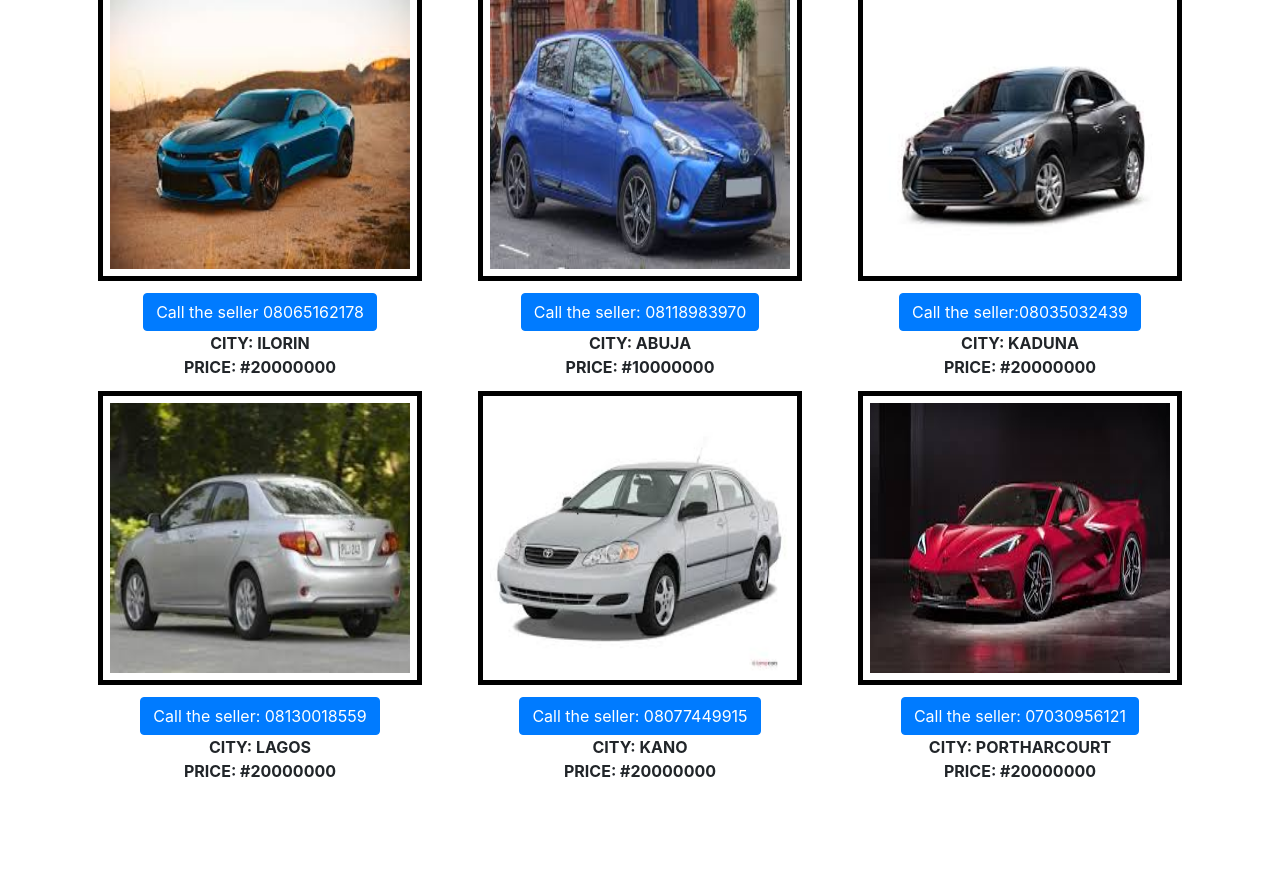
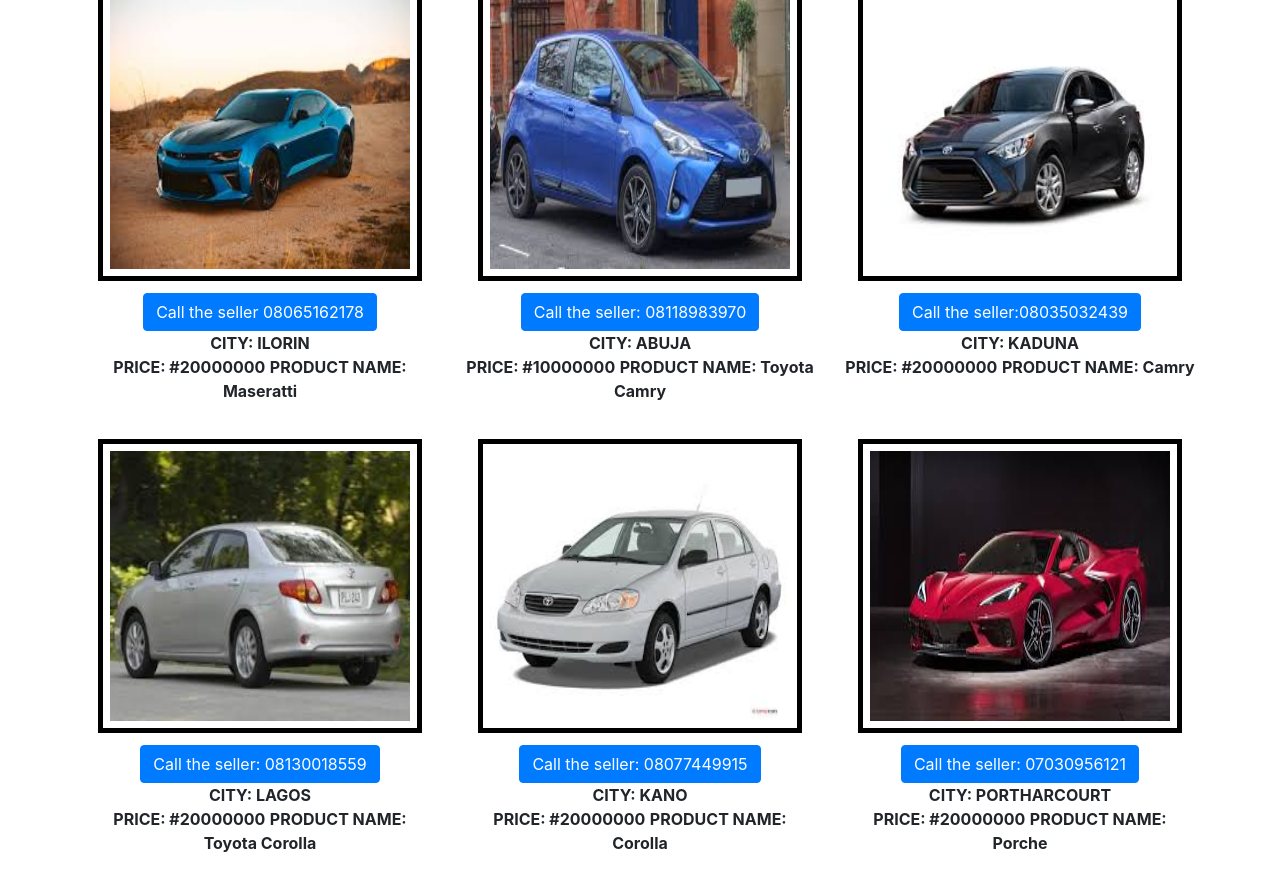
Before and after one commit to Hakkeym/justuploadit, a PHP site: page /cars0.php in a window 1280 px wide. Shown: the part 171-1050 px from the top of the page. Before the commit the page ends 948 px from the top, so only its background shows below. Run offline with PHP 8.4, Linux system fonts and the light colour scheme.

Commit message:
adjustment

```diff
--- a/cars0.php
+++ b/cars0.php
@@ -8,6 +8,10 @@
 <style>
 .h5{
 color: red;
+}
+
+.ctgg{
+    position: relative;
 }
 
 </style>
@@ -29,6 +33,7 @@ color: red;
 <a href='tel:+2348065162178 ' class='btn btn-primary'>Call the seller 08065162178</a><br>
 <b>CITY: ILORIN</b><br>
 <b>PRICE: #20000000</b>
+<b>PRODUCT NAME: Maseratti</b><br><br>
 </div>
 
 <div class="col-md-4">
@@ -36,6 +41,7 @@ color: red;
 <a href='tel:+2348065162178 ' class='btn btn-primary'>Call the seller: 08118983970</a><br>
 <b>CITY: ABUJA</b><br>
 <b>PRICE: #10000000</b>
+<b>PRODUCT NAME: Toyota Camry</b><br><br>
 </div>
 
 <div class="col-md-4">
@@ -43,6 +49,7 @@ color: red;
 <a href='tel:+2348035032439 ' class='btn btn-primary'>Call the seller:08035032439 </a><br>
 <b>CITY: KADUNA</b><br>
 <b>PRICE: #20000000</b>
+<b>PRODUCT NAME: Camry</b><br><br>
 </div></div><br>
 
 <div class='row'>
@@ -51,6 +58,7 @@ color: red;
 <a href='tel:+2348130018559 ' class='btn btn-primary'>Call the seller: 08130018559 </a><br>
 <b>CITY: LAGOS</b><br>
 <b>PRICE: #20000000</b>
+<b>PRODUCT NAME: Toyota Corolla</b><br><br>
 </div>
 
 <div class="col-md-4">
@@ -58,6 +66,7 @@ color: red;
 <a href='tel:+2348077449915' class='btn btn-primary'>Call the seller: 08077449915</a><br>
 <b>CITY: KANO</b><br>
 <b>PRICE: #20000000</b>
+<b>PRODUCT NAME: Corolla</b><br><br>
 </div>
 
 <div class="col-md-4">
@@ -65,6 +74,7 @@ color: red;
 <a href='tel:+2347030956121 ' class='btn btn-primary'>Call the seller: 07030956121 </a><br>
 <b>CITY: PORTHARCOURT</b><br>
 <b>PRICE: #20000000</b>
+<b>PRODUCT NAME: Porche</b><br><br>
 </div></div>
 
 
```
Also changed, not shown: clothes0.php (+4 -4 lines), index.php (+1 -17 lines).
